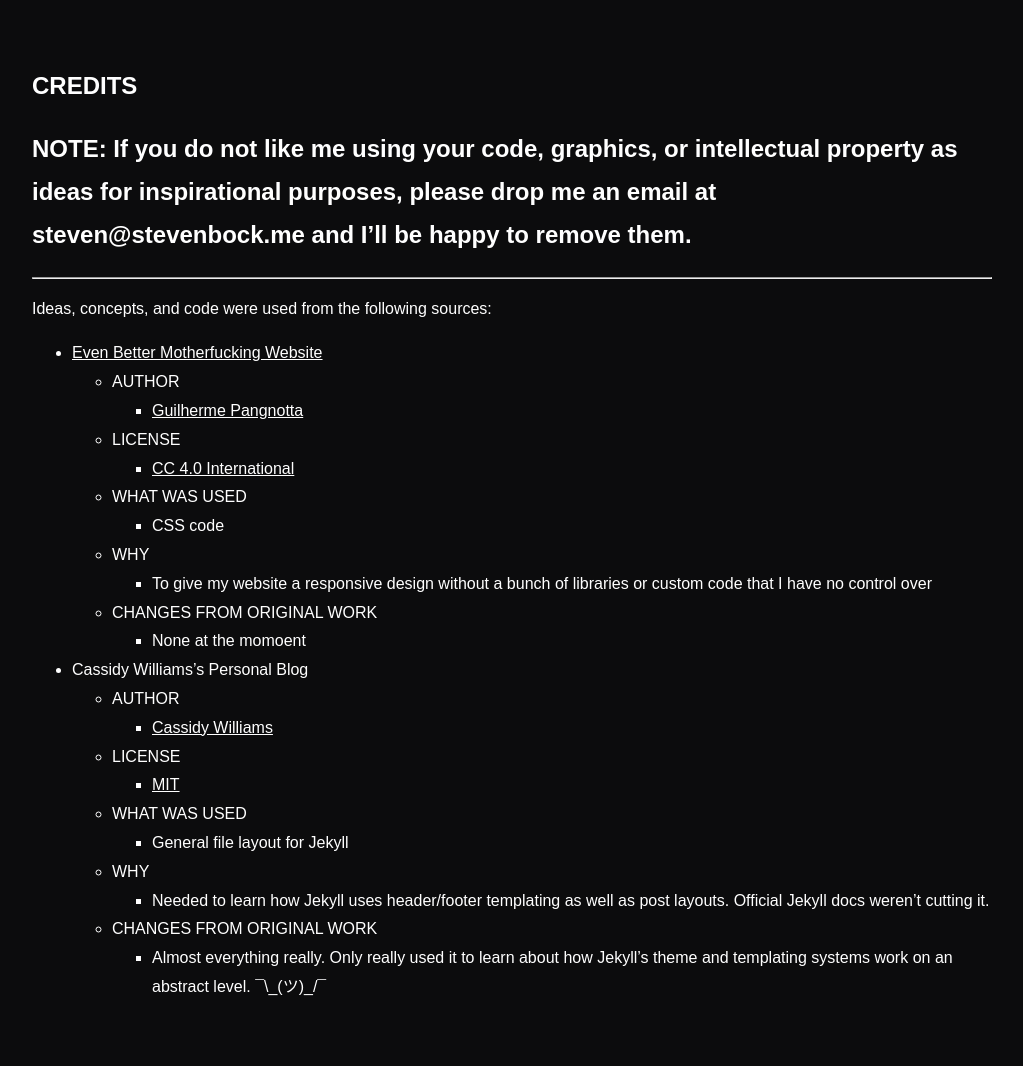
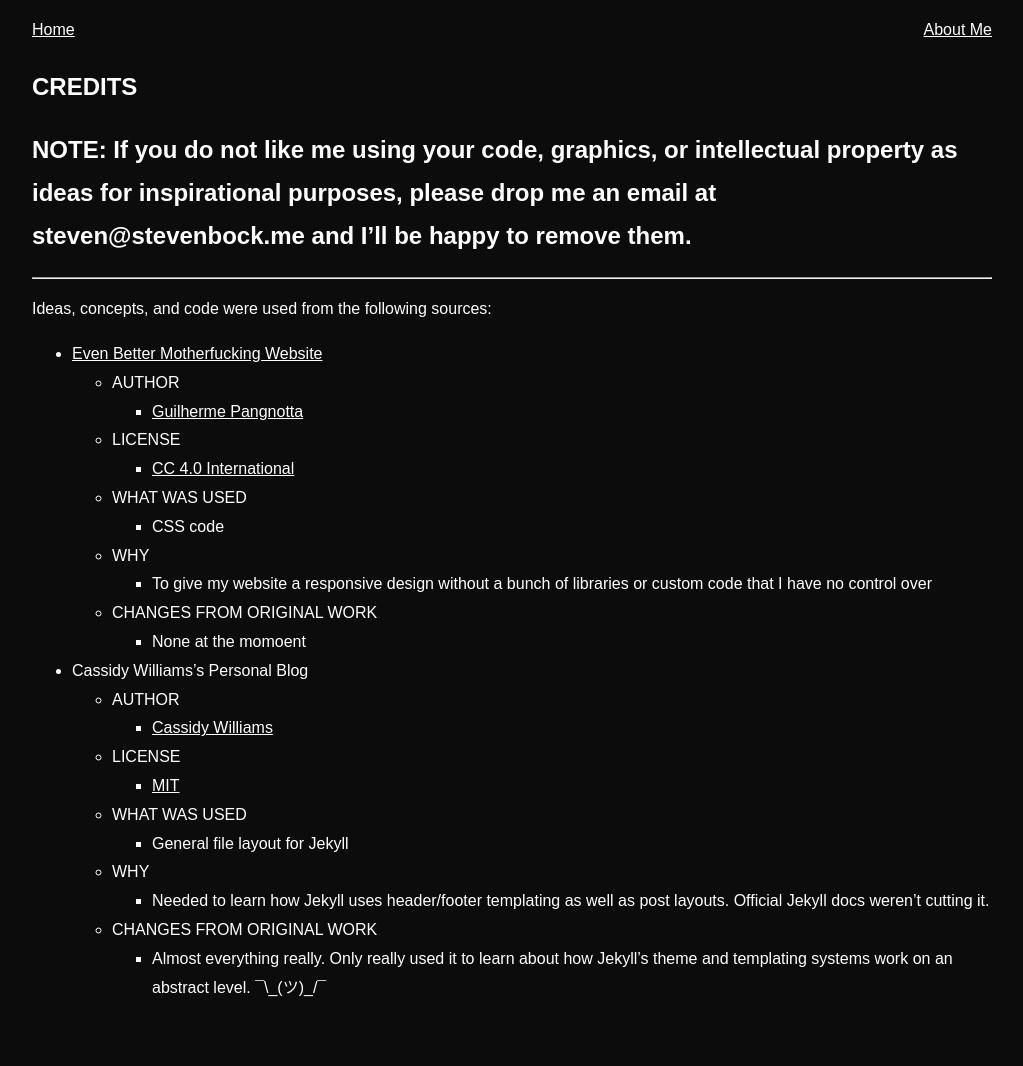
Before and after one commit to dabockster/dabockster.github.io, a Jekyll site: the page built from CREDITS.md, in a window 1280 px wide. Shown: the whole page, without its empty margins (128-1151 px from the left). Built offline with Jekyll 4.4.1, drawn with Linux system fonts in a browser that asks for light colours; our own code applies the rules of GitHub Pages for plain Markdown files; after the commit the page ends 1018 px from its top, so only the background shows below that.

Commit message:
Starting on the header

```diff
--- a/_includes/header.html
+++ b/_includes/header.html
@@ -0,0 +1,6 @@
+<header class="site-header">
+    <a href="/">Home</a>
+    <nav class="site-nav right">
+        <a href="{{ site.baseurl }}/about">About Me</a>
+    </nav>
+</header>
--- a/assets/css/main.css
+++ b/assets/css/main.css
@@ -15,14 +15,31 @@
 
 /* Set sitewide spacing rules */
 body {
-    margin: 5% auto;
+    margin: 1rem auto;
+    min-height: 100%;
     font-size: 16px;
     line-height: 1.8;
     max-width: 75%;
     font-family: Arial, sans-serif;
 }
 
+header {
+    margin-top: 1rem;
+}
 
+/*
+==========================
+    Helper Classes
+==========================
+*/
+
+.left {
+    float: left;
+}
+
+.right {
+    float: right;
+}
 
 /*
 ==========================
```
